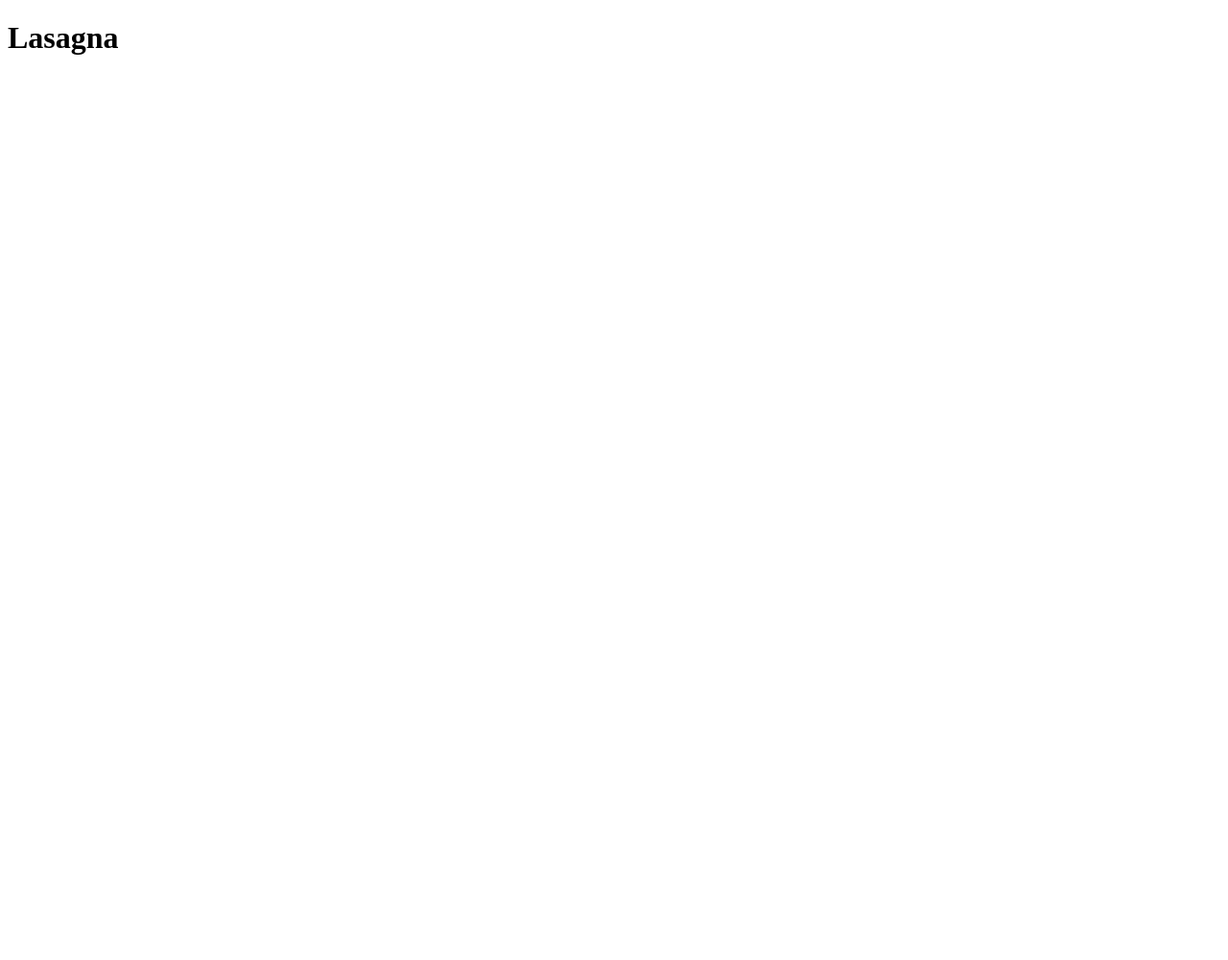
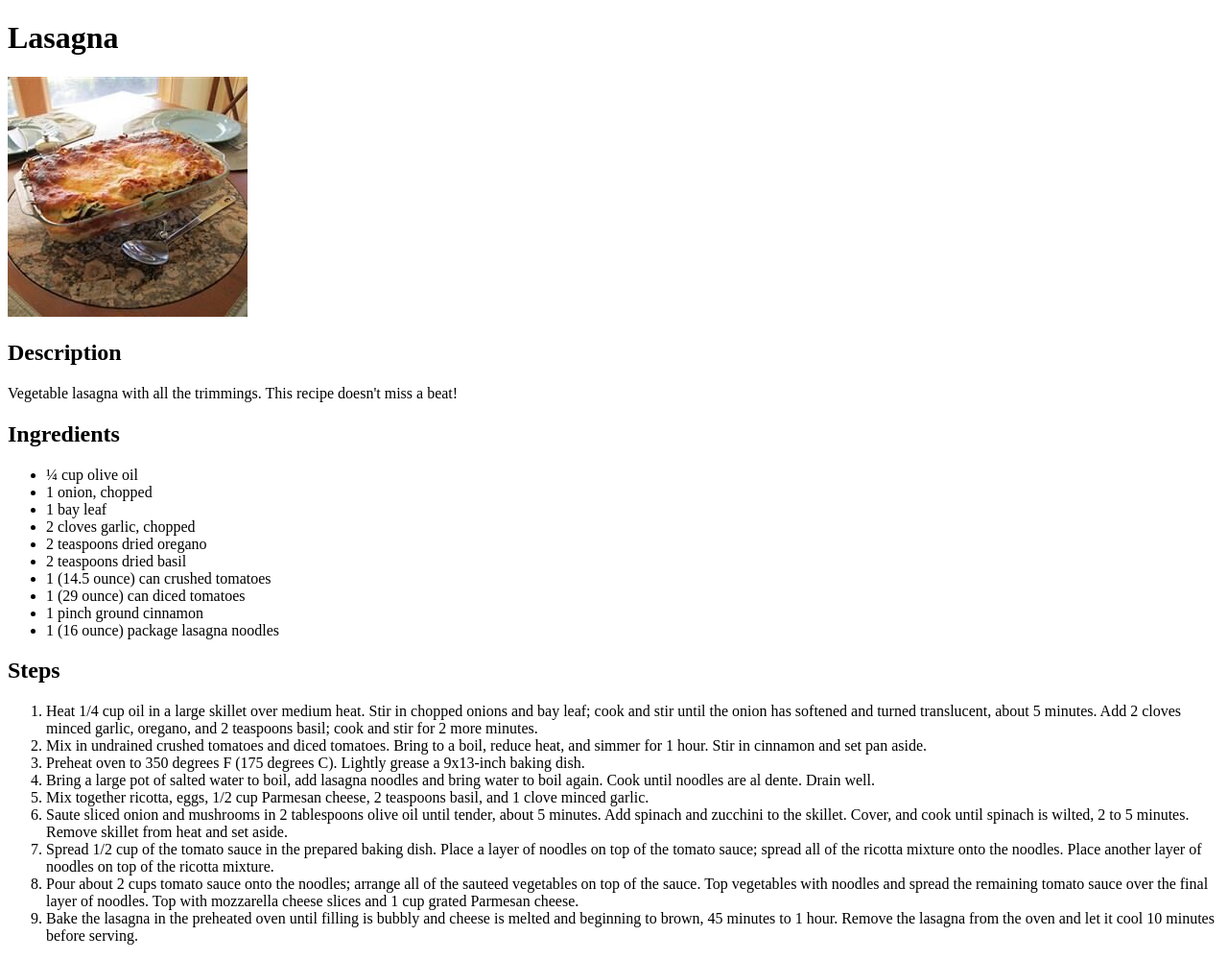
Before and after one commit to mferracini/odin-recipes, a plain HTML site: page recipes/lasagna.html in a window 1280 px wide. Shown: the whole page at 96% size. Before the commit the page ends 800 px from the top, so only its background shows below. Drawn offline with Linux system fonts and the light colour scheme.

Commit message:
add first full recipe page

```diff
--- a/recipes/lasagna.html
+++ b/recipes/lasagna.html
@@ -8,7 +8,48 @@
 
 <body>
     <h1>Lasagna</h1>
+    <p><img src="../images/lasagna.jpeg" alt="Italian Lasagna"></p>
+    <h2>Description</h2>
+    <p>Vegetable lasagna with all the trimmings. This recipe doesn't miss a beat!</p>
+    <h2>Ingredients</h2>
+    <ul>
+        <li> ¼ cup olive oil </li>
+        <li>1 onion, chopped</li>
+        <li>1 bay leaf</li>
+        <li>2 cloves garlic, chopped</li>
+        <li>2 teaspoons dried oregano</li>
+        <li>2 teaspoons dried basil</li>
+        <li>1 (14.5 ounce) can crushed tomatoes</li>
+        <li>1 (29 ounce) can diced tomatoes</li>
+        <li>1 pinch ground cinnamon</li>
+        <li>1 (16 ounce) package lasagna noodles </li>
 
+    </ul>
+    <h2>Steps</h2>
+    <ol>
+
+        <li>Heat 1/4 cup oil in a large skillet over medium heat. Stir in chopped onions and bay leaf; cook and stir
+            until the onion has softened and turned translucent, about 5 minutes. Add 2 cloves minced garlic, oregano,
+            and 2 teaspoons basil; cook and stir for 2 more minutes.</li>
+        <li>Mix in undrained crushed tomatoes and diced tomatoes. Bring to a boil, reduce heat, and simmer for 1 hour.
+            Stir in cinnamon and set pan aside.</li>
+        <li>Preheat oven to 350 degrees F (175 degrees C). Lightly grease a 9x13-inch baking dish.</li>
+        <li>Bring a large pot of salted water to boil, add lasagna noodles and bring water to boil again. Cook until
+            noodles are al dente. Drain well.</li>
+        <li>Mix together ricotta, eggs, 1/2 cup Parmesan cheese, 2 teaspoons basil, and 1 clove minced garlic.</li>
+        <li>Saute sliced onion and mushrooms in 2 tablespoons olive oil until tender, about 5 minutes. Add spinach and
+            zucchini to the skillet. Cover, and cook until spinach is wilted, 2 to 5 minutes. Remove skillet from heat
+            and set aside.</li>
+        <li>Spread 1/2 cup of the tomato sauce in the prepared baking dish. Place a layer of noodles on top of the
+            tomato sauce; spread all of the ricotta mixture onto the noodles. Place another layer of noodles on top of
+            the ricotta mixture.</li>
+        <li>Pour about 2 cups tomato sauce onto the noodles; arrange all of the sauteed vegetables on top of the sauce.
+            Top vegetables with noodles and spread the remaining tomato sauce over the final layer of noodles. Top with
+            mozzarella cheese slices and 1 cup grated Parmesan cheese.</li>
+        <li>Bake the lasagna in the preheated oven until filling is bubbly and cheese is melted and beginning to brown,
+            45 minutes to 1 hour. Remove the lasagna from the oven and let it cool 10 minutes before serving.</li>
+
+    </ol>
 </body>
 
 </html>
```
